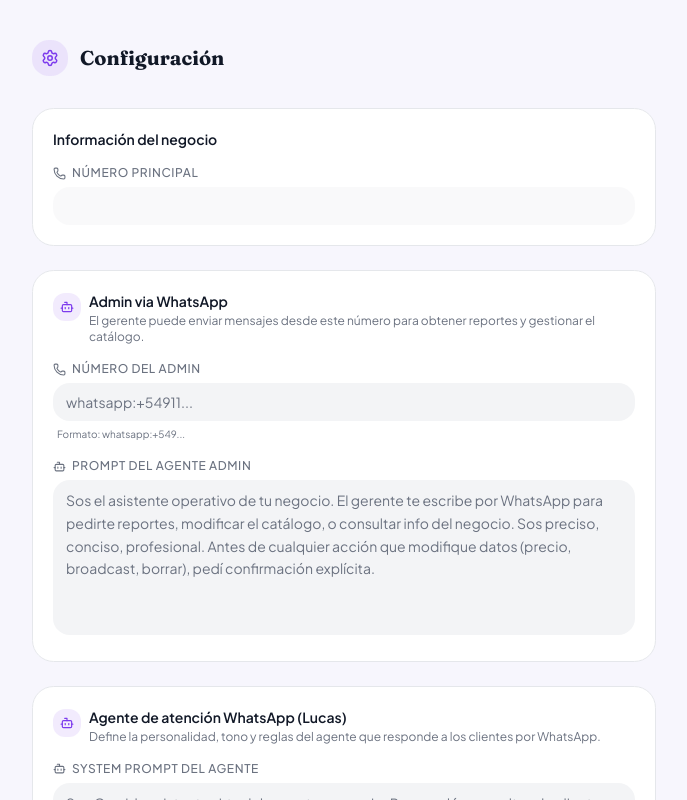
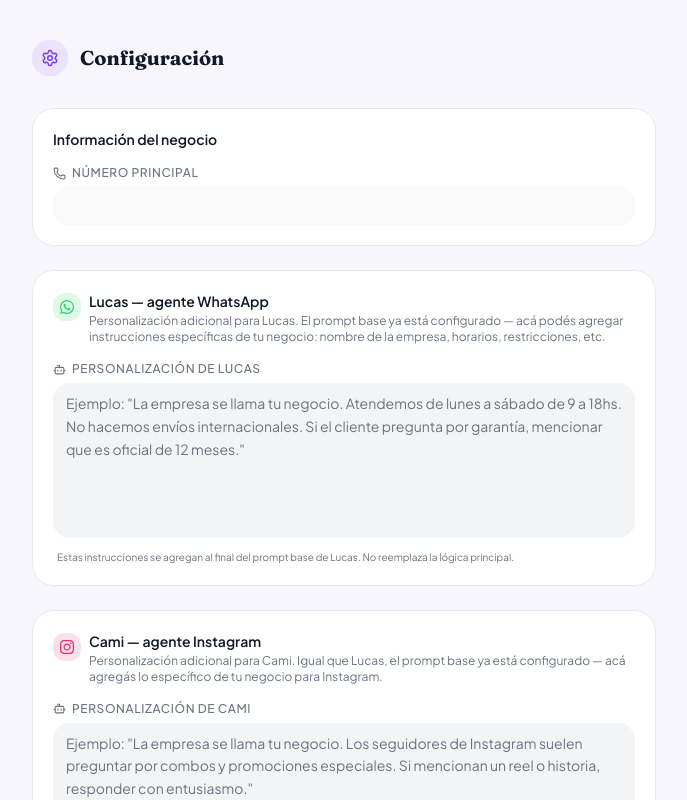
Before and after one commit to axiaagencyok/web_wpp_ig_wh, a Next.js app: page /settings in a window 1280 px wide. Shown: the whole page, without its empty margins (296-983 px from the left). Built offline with nearby package versions, Linux system fonts and the light colour scheme; no server answers.

Commit message:
Settings: 3 secciones separadas Lucas/Cami/Juan

```diff
--- a/app/(panel)/settings/page.tsx
+++ b/app/(panel)/settings/page.tsx
@@ -11,19 +11,39 @@
   admin_phone: string | null;
   admin_system_prompt: string | null;
   agent_system_prompt: string;
+  ig_agent_system_prompt: string | null;
   google_sheet_id: string | null;
   google_sheet_range: string;
   agent_enabled: boolean;
 }
 
+// Inline IG logo SVG
+function IgIcon({ size = 14 }: { size?: number }) {
+  return (
+    <svg width={size} height={size} viewBox="0 0 24 24" fill="currentColor">
+      <path d="M12 2.163c3.204 0 3.584.012 4.85.07 3.252.148 4.771 1.691 4.919 4.919.058 1.265.069 1.645.069 4.849 0 3.205-.012 3.584-.069 4.849-.149 3.225-1.664 4.771-4.919 4.919-1.266.058-1.644.07-4.85.07-3.204 0-3.584-.012-4.849-.07-3.26-.149-4.771-1.699-4.919-4.92-.058-1.265-.07-1.644-.07-4.849 0-3.204.013-3.583.07-4.849.149-3.227 1.664-4.771 4.919-4.919 1.266-.057 1.645-.069 4.849-.069zm0-2.163c-3.259 0-3.667.014-4.947.072-4.358.2-6.78 2.618-6.98 6.98-.059 1.281-.073 1.689-.073 4.948 0 3.259.014 3.668.072 4.948.2 4.358 2.618 6.78 6.98 6.98 1.281.058 1.689.072 4.948.072 3.259 0 3.668-.014 4.948-.072 4.354-.2 6.782-2.618 6.979-6.98.059-1.28.073-1.689.073-4.948 0-3.259-.014-3.667-.072-4.947-.196-4.354-2.617-6.78-6.979-6.98-1.281-.059-1.69-.073-4.949-.073zm0 5.838c-3.403 0-6.162 2.759-6.162 6.162s2.759 6.163 6.162 6.163 6.162-2.759 6.162-6.163c0-3.403-2.759-6.162-6.162-6.162zm0 10.162c-2.209 0-4-1.79-4-4 0-2.209 1.791-4 4-4s4 1.791 4 4c0 2.21-1.791 4-4 4zm6.406-11.845c-.796 0-1.441.645-1.441 1.44s.645 1.44 1.441 1.44c.795 0 1.439-.645 1.439-1.44s-.644-1.44-1.439-1.44z"/>
+    </svg>
+  );
+}
+
+// Inline WA logo SVG
+function WaIcon({ size = 14 }: { size?: number }) {
+  return (
+    <svg width={size} height={size} viewBox="0 0 24 24" fill="currentColor">
+      <path d="M17.472 14.382c-.297-.149-1.758-.867-2.03-.967-.273-.099-.471-.148-.67.15-.197.297-.767.966-.94 1.164-.173.199-.347.223-.644.075-.297-.15-1.255-.463-2.39-1.475-.883-.788-1.48-1.761-1.653-2.059-.173-.297-.018-.458.13-.606.134-.133.298-.347.446-.52.149-.174.198-.298.298-.497.099-.198.05-.371-.025-.52-.075-.149-.669-1.612-.916-2.207-.242-.579-.487-.5-.669-.51-.173-.008-.371-.01-.57-.01-.198 0-.52.074-.792.372-.272.297-1.04 1.016-1.04 2.479 0 1.462 1.065 2.875 1.213 3.074.149.198 2.096 3.2 5.077 4.487.709.306 1.262.489 1.694.625.712.227 1.36.195 1.871.118.571-.085 1.758-.719 2.006-1.413.248-.694.248-1.289.173-1.413-.074-.124-.272-.198-.57-.347m-5.421 7.403h-.004a9.87 9.87 0 01-5.031-1.378l-.361-.214-3.741.982.998-3.648-.235-.374a9.86 9.86 0 01-1.51-5.26c.001-5.45 4.436-9.884 9.888-9.884 2.64 0 5.122 1.03 6.988 2.898a9.825 9.825 0 012.893 6.994c-.003 5.45-4.437 9.884-9.885 9.884m8.413-18.297A11.815 11.815 0 0012.05 0C5.495 0 .16 5.335.157 11.892c0 2.096.547 4.142 1.588 5.945L.057 24l6.305-1.654a11.882 11.882 0 005.683 1.448h.005c6.554 0 11.89-5.335 11.893-11.893a11.821 11.821 0 00-3.48-8.413z"/>
+    </svg>
+  );
+}
+
 export default function SettingsPage() {
-  const [settings, setSettings]   = useState<TenantSettings | null>(null);
-  const [loading, setLoading]     = useState(true);
-  const [saving, setSaving]       = useState(false);
+  const [settings, setSettings] = useState<TenantSettings | null>(null);
+  const [loading, setLoading]   = useState(true);
+  const [saving, setSaving]     = useState(false);
 
-  const [adminPhone, setAdminPhone]     = useState("");
-  const [adminPrompt, setAdminPrompt]   = useState("");
-  const [agentPrompt, setAgentPrompt]   = useState("");
+  const [adminPhone, setAdminPhone]       = useState("");
+  const [adminPrompt, setAdminPrompt]     = useState("");
+  const [agentPrompt, setAgentPrompt]     = useState("");
+  const [igAgentPrompt, setIgAgentPrompt] = useState("");
 
   useEffect(() => {
     fetch("/api/settings")
@@ -36,6 +56,7 @@
         setAdminPhone(data.admin_phone ?? "");
         setAdminPrompt(data.admin_system_prompt ?? "");
         setAgentPrompt(data.agent_system_prompt ?? "");
+        setIgAgentPrompt(data.ig_agent_system_prompt ?? "");
       })
       .catch((err) => toast.error((err as Error).message))
       .finally(() => setLoading(false));
@@ -49,9 +70,10 @@
         method: "PATCH",
         headers: { "Content-Type": "application/json" },
         body: JSON.stringify({
-          admin_phone:          adminPhone || null,
-          admin_system_prompt:  adminPrompt || null,
-          agent_system_prompt:  agentPrompt || undefined,
+          admin_phone:            adminPhone || null,
+          admin_system_prompt:    adminPrompt || null,
+          agent_system_prompt:    agentPrompt || undefined,
+          ig_agent_system_prompt: igAgentPrompt || null,
         }),
       });
       if (!res.ok) {
@@ -103,14 +125,70 @@
             </Field>
           </section>
 
-          {/* ── Admin WhatsApp ── */}
+          {/* ── Lucas — WPP agent ── */}
+          <section className="bg-card border border-border rounded-2xl p-5 space-y-4">
+            <div className="flex items-start gap-2">
+              <div className="w-7 h-7 rounded-lg bg-[#25D366]/15 flex items-center justify-center flex-shrink-0 mt-0.5 text-[#25D366]">
+                <WaIcon size={14} />
+              </div>
+              <div>
+                <h2 className="text-sm font-semibold text-foreground">Lucas — agente WhatsApp</h2>
+                <p className="text-xs text-muted-foreground mt-0.5">
+                  Personalización adicional para Lucas. El prompt base ya está configurado — acá podés agregar instrucciones específicas de tu negocio: nombre de la empresa, horarios, restricciones, etc.
+                </p>
+              </div>
+            </div>
+
+            <Field label="Personalización de Lucas" icon={<Bot size={13} />}>
+              <textarea
+                value={agentPrompt}
+                onChange={(e) => setAgentPrompt(e.target.value)}
+                placeholder={`Ejemplo: "La empresa se llama ${settings?.name ?? "tu negocio"}. Atendemos de lunes a sábado de 9 a 18hs. No hacemos envíos internacionales. Si el cliente pregunta por garantía, mencionar que es oficial de 12 meses."`}
+                rows={6}
+                className={`${inputCls} resize-none leading-relaxed`}
+              />
+              <p className="text-[10px] text-muted-foreground px-1">
+                Estas instrucciones se agregan al final del prompt base de Lucas. No reemplaza la lógica principal.
+              </p>
+            </Field>
+          </section>
+
+          {/* ── Cami — IG agent ── */}
+          <section className="bg-card border border-border rounded-2xl p-5 space-y-4">
+            <div className="flex items-start gap-2">
+              <div className="w-7 h-7 rounded-lg bg-[#E1306C]/15 flex items-center justify-center flex-shrink-0 mt-0.5 text-[#E1306C]">
+                <IgIcon size={14} />
+              </div>
+              <div>
+                <h2 className="text-sm font-semibold text-foreground">Cami — agente Instagram</h2>
+                <p className="text-xs text-muted-foreground mt-0.5">
+                  Personalización adicional para Cami. Igual que Lucas, el prompt base ya está configurado — acá agregás lo específico de tu negocio para Instagram.
+                </p>
+              </div>
+            </div>
+
+            <Field label="Personalización de Cami" icon={<Bot size={13} />}>
+              <textarea
+                value={igAgentPrompt}
+                onChange={(e) => setIgAgentPrompt(e.target.value)}
+                placeholder={`Ejemplo: "La empresa se llama ${settings?.name ?? "tu negocio"}. Los seguidores de Instagram suelen preguntar por combos y promociones especiales. Si mencionan un reel o historia, responder con entusiasmo."`}
+                rows={6}
+                className={`${inputCls} resize-none leading-relaxed`}
+              />
+              <p className="text-[10px] text-muted-foreground px-1">
+                Estas instrucciones se agregan al final del prompt base de Cami. No reemplaza la lógica principal.
+              </p>
+            </Field>
+          </section>
+
+          {/* ── Juan — admin WhatsApp ── */}
           <section className="bg-card border border-border rounded-2xl p-5 space-y-4">
             <div className="flex items-start gap-2">
               <div className="w-7 h-7 rounded-lg bg-accent/10 flex items-center justify-center flex-shrink-0 mt-0.5">
                 <Bot size={14} className="text-accent" />
               </div>
               <div>
-                <h2 className="text-sm font-semibold text-foreground">Admin via WhatsApp</h2>
+                <h2 className="text-sm font-semibold text-foreground">Juan — admin via WhatsApp</h2>
                 <p className="text-xs text-muted-foreground mt-0.5">
                   El gerente puede enviar mensajes desde este número para obtener reportes y gestionar el catálogo.
                 </p>
@@ -130,42 +208,14 @@
               </p>
             </Field>
 
-            <Field label="Prompt del agente admin" icon={<Bot size={13} />}>
+            <Field label="Personalización del agente admin" icon={<Bot size={13} />}>
               <textarea
                 value={adminPrompt}
                 onChange={(e) => setAdminPrompt(e.target.value)}
-                placeholder={`Sos el asistente operativo de ${settings?.name ?? "tu negocio"}. El gerente te escribe por WhatsApp para pedirte reportes, modificar el catálogo, o consultar info del negocio. Sos preciso, conciso, profesional. Antes de cualquier acción que modifique datos (precio, broadcast, borrar), pedí confirmación explícita.`}
+                placeholder={`Sos el asistente operativo de ${settings?.name ?? "tu negocio"}. El gerente te escribe por WhatsApp para pedirte reportes, modificar el catálogo, o consultar info del negocio. Sos preciso, conciso, profesional.`}
                 rows={6}
                 className={`${inputCls} resize-none leading-relaxed`}
               />
-            </Field>
-          </section>
-
-          {/* ── Agente de atención ── */}
-          <section className="bg-card border border-border rounded-2xl p-5 space-y-4">
-            <div className="flex items-start gap-2">
-              <div className="w-7 h-7 rounded-lg bg-primary/10 flex items-center justify-center flex-shrink-0 mt-0.5">
-                <Bot size={14} className="text-primary" />
-              </div>
-              <div>
-                <h2 className="text-sm font-semibold text-foreground">Agente de atención WhatsApp (Lucas)</h2>
-                <p className="text-xs text-muted-foreground mt-0.5">
-                  Define la personalidad, tono y reglas del agente que responde a los clientes por WhatsApp.
-                </p>
-              </div>
-            </div>
-
-            <Field label="System prompt del agente" icon={<Bot size={13} />}>
-              <textarea
-                value={agentPrompt}
-                onChange={(e) => setAgentPrompt(e.target.value)}
-                placeholder={`Sos Cami, la asistente virtual de ${settings?.name ?? "nuestro negocio"}. Respondés consultas de clientes por WhatsApp de forma amigable, clara y concisa. Siempre saludás con calidez, ofrecés ayuda proactiva y derivás a un humano si la consulta es compleja o el cliente lo pide.`}
-                rows={8}
-                className={`${inputCls} resize-none leading-relaxed`}
-              />
-              <p className="text-[10px] text-muted-foreground px-1">
-                Este prompt define el comportamiento del agente IA con tus clientes. Podés incluir nombre, tono, productos, horarios y restricciones.
-              </p>
             </Field>
           </section>
 
--- a/lib/ai/agent.ts
+++ b/lib/ai/agent.ts
@@ -194,7 +194,11 @@
   for (let iteration = 0; iteration < 10; iteration++) {
     const response = await callClaude({
       max_tokens: 4096,
-      system: LUCAS_SYSTEM_PROMPT + AGENT_BASE_RULES,
+      system: LUCAS_SYSTEM_PROMPT +
+        (tenant.agent_system_prompt?.trim()
+          ? `\n\n---\nPERSONALIZACIÓN ADICIONAL:\n${tenant.agent_system_prompt}`
+          : "") +
+        AGENT_BASE_RULES,
       tools: TOOL_DEFINITIONS,
       messages: loopMessages,
     });
--- a/types/database.types.ts
+++ b/types/database.types.ts
@@ -23,6 +23,7 @@
           buffer_seconds: number
           admin_phone: string | null
           admin_system_prompt: string | null
+          ig_agent_system_prompt: string | null
           created_at: string
         }
         Insert: {
@@ -38,6 +39,7 @@
           buffer_seconds?: number
           admin_phone?: string | null
           admin_system_prompt?: string | null
+          ig_agent_system_prompt?: string | null
           created_at?: string
         }
         Update: {
@@ -53,6 +55,7 @@
           buffer_seconds?: number
           admin_phone?: string | null
           admin_system_prompt?: string | null
+          ig_agent_system_prompt?: string | null
           created_at?: string
         }
         Relationships: []
```
Also changed, not shown: app/api/settings/route.ts (+6 -5 lines), lib/instagram/cami-agent.ts (+12 -1 lines), 1 other file (tests, documents, lock files or other folders).
